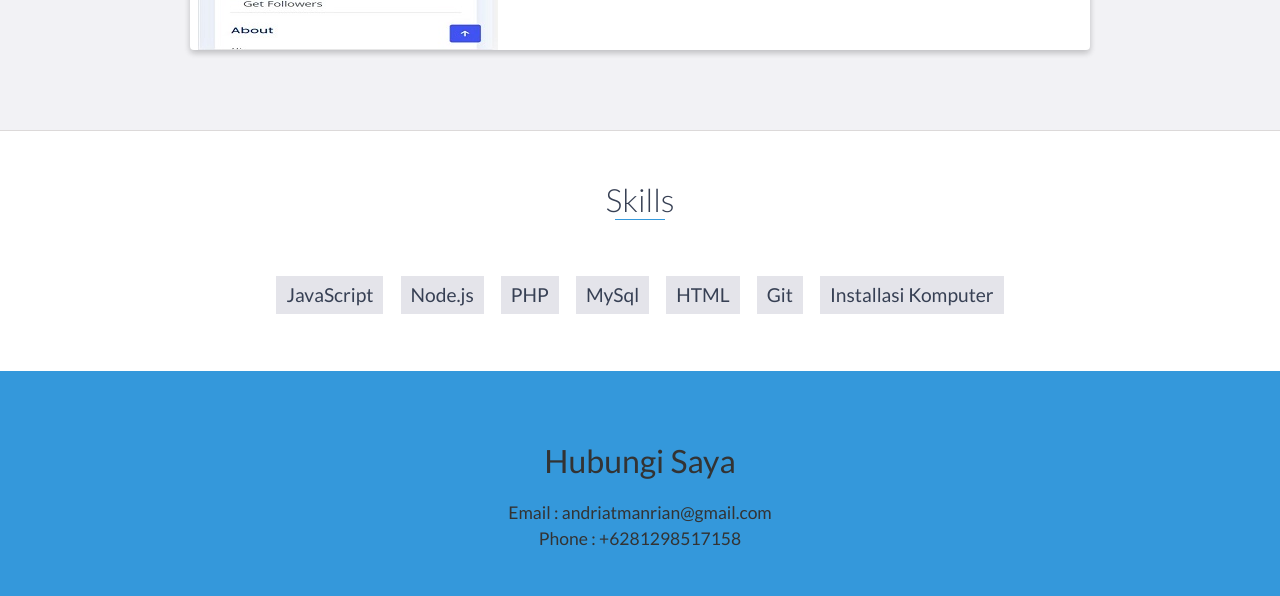
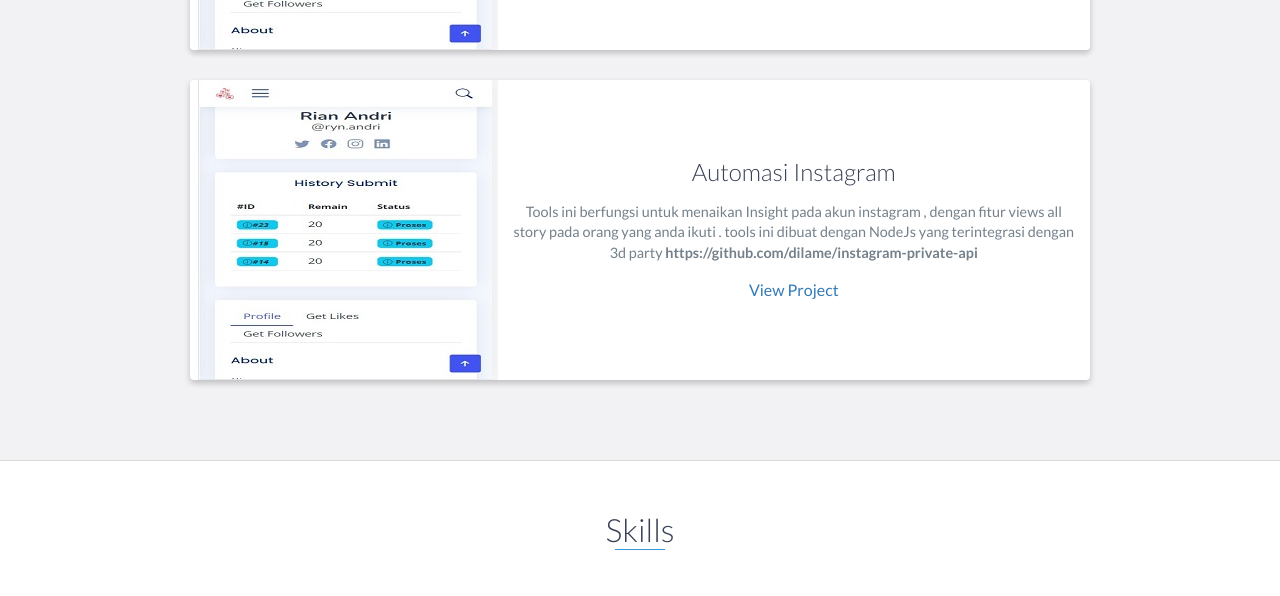
Before and after one commit to unknwnx1/portofolio, a plain HTML site: page index.html in a window 1280 px wide. Shown: the part 2758-3354 px from the top of the page. Drawn offline with nearby package versions, Linux system fonts and the light colour scheme.

Commit message:
automasi

```diff
--- a/index.html
+++ b/index.html
@@ -136,7 +136,7 @@
                             Penyewaan scooter mandiri dibuat dengan PHP native dengan database mysql , fitur CRUD
                             terintegrasi dengan website ini
                         </p>
-                        <a href="#" target="_blank">View Project</a>
+                        <a href="https://scooter.rianandri.my.id" target="_blank">View Project</a>
                     </div>
                     <!-- End .project-info -->
                 </div>
@@ -154,7 +154,7 @@
                             bootstrap
 
                         </p>
-                        <a href="https://travelhaji.github.io" target="_blank">View Project</a>
+                        <a href="https://travel.rianandri.my.id" target="_blank">View Project</a>
                     </div>
                     <!-- End .project-info -->
                 </div>
@@ -174,6 +174,23 @@
                             dengan backend-process menggunakan NodeJs
                         </p>
                         <a href="https://auto.rianandri.my.id" target="_blank">View Project</a>
+                    </div>
+                    <!-- End .project-info -->
+                </div>
+
+                <div class="project shadow-large">
+                    <div class="project-image">
+                        <img src="images/af.jpg" />
+                    </div>
+                    <!-- End .project-image -->
+                    <div class="project-info">
+                        <h3>Automasi Instagram</h3>
+                        <p>
+                            Tools ini berfungsi untuk menaikan Insight pada akun instagram , dengan fitur views all
+                            story pada orang yang anda ikuti . tools ini dibuat dengan NodeJs yang terintegrasi dengan
+                            3d party <b>https://github.com/dilame/instagram-private-api</b>
+                        </p>
+                        <a href="https://github.com/unknwnx1/views-story" target="_blank">View Project</a>
                     </div>
                     <!-- End .project-info -->
                 </div>
```
Also changed, not shown: images/story.jpg (added).
